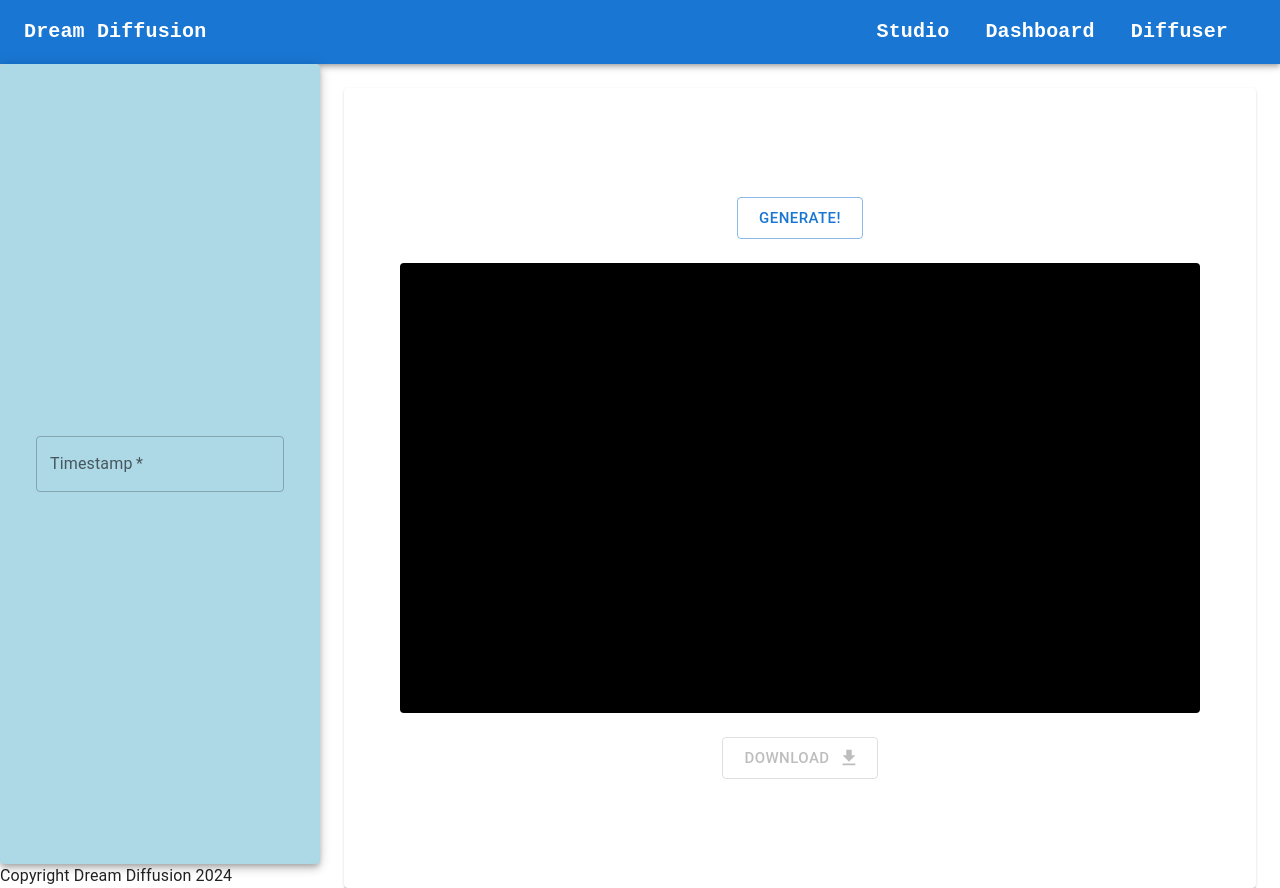
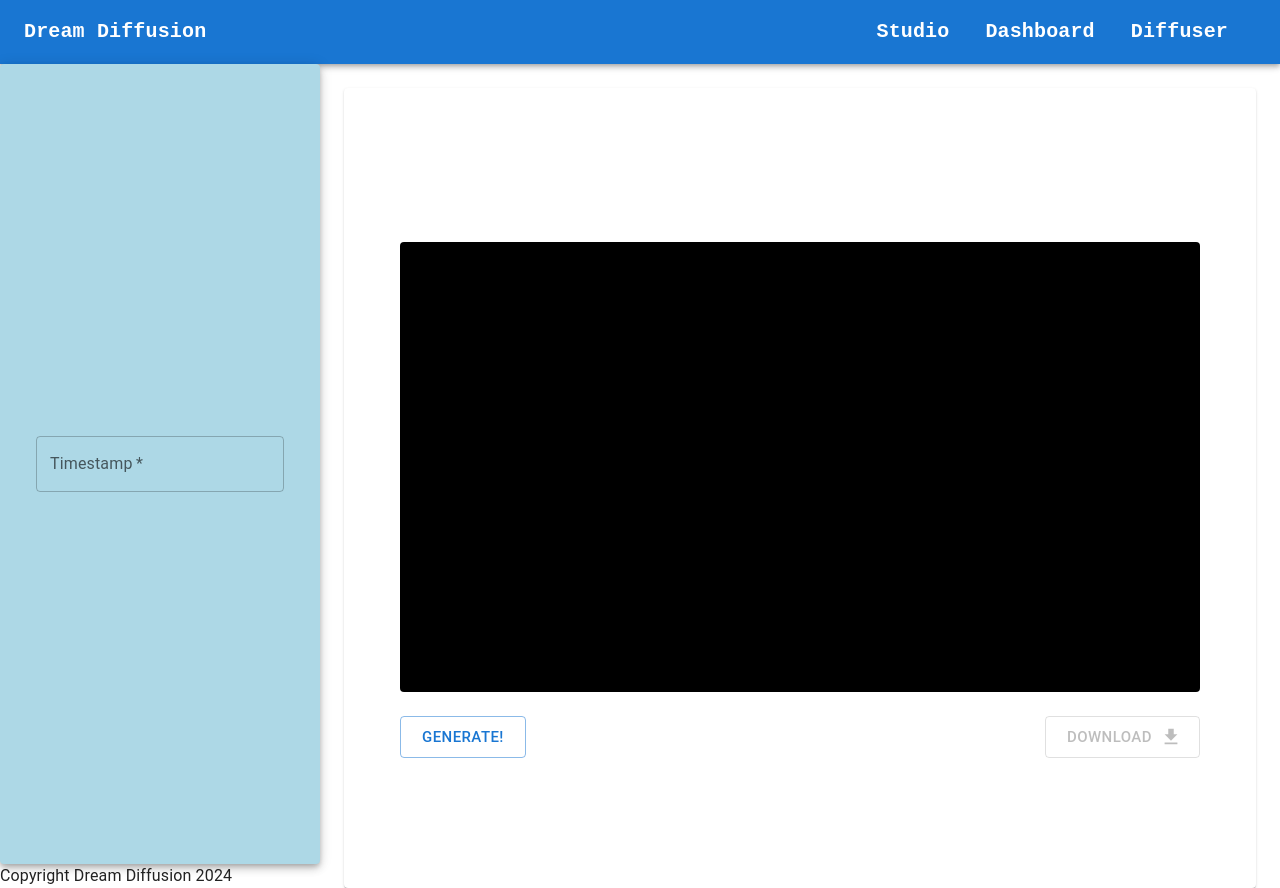
Before and after one commit to Physlex/natHack2024, a React app in the folder src-vite/: page /diffuser in a window 1280 px wide. Built offline with nearby package versions, Linux system fonts and the light colour scheme; the HTML template or start-up script is replaced by a standard one.

Commit message:
Moved buttons around a bit, going to recenter video, need to link video to black box

```diff
--- a/src-vite/src/pages/diffuser/Diffuser.tsx
+++ b/src-vite/src/pages/diffuser/Diffuser.tsx
@@ -90,11 +90,12 @@ export default function Diffuser(): JSX.Element {
         }
     }
     // Enable/disabling download button when it is available
-    const [isDownloadEnabled, setDownloadEnabled] = useState(false);
+    //const [isDownloadEnabled, setDownloadEnabled] = useState(false);
+    const [isDownloadEnabled] = useState(false);
     // Temporary code so I do not forget how this works
-    const handleEnableDownload = () => {
-      setDownloadEnabled(true); // Enable the button
-    };
+    // const handleEnableDownload = () => {
+    //   setDownloadEnabled(true); // Enable the button
+    // };
 
     return (
         <Grid container sx={{ height: '100vh' }}>
@@ -132,15 +133,6 @@ export default function Diffuser(): JSX.Element {
               margin: 3,
             }}
           >
-            <Button
-                className="generate-diffusion"
-                variant="outlined"
-                size="large"
-                onClick={handleButtonClick}
-                >
-
-                Generate!
-            </Button>
             <Box
                 sx={{
                     width: 800,
@@ -151,15 +143,34 @@ export default function Diffuser(): JSX.Element {
                 }}
             >
             </Box>
+            {/* Grid to put buttons left to right instead */}
+            <Box
+                sx={{
+                display: "flex",
+                justifyContent: "space-between",
+                alignItems: "center", // Align buttons vertically in the center
+                width: 800, // Ensure the box spans the full width
+                }}
+            >
+                <Button
+                    className="generate-diffusion"
+                    variant="outlined"
+                    size="large"
+                    onClick={handleButtonClick}
+                    >
+
+                    Generate!
+                </Button>
                 <Button
                     className="donwnload-diffusion"
                     variant="outlined"
                     size="large"
                     endIcon={<DownloadIcon />}
-                disabled
+                    disabled={!isDownloadEnabled} // Button is disabled unless state is true
                     >
                     Download
                 </Button>
+            </Box>
           </Paper>
         </Grid>
       </Grid>
```
Lines whose indentation alone changed are shown as unchanged.
